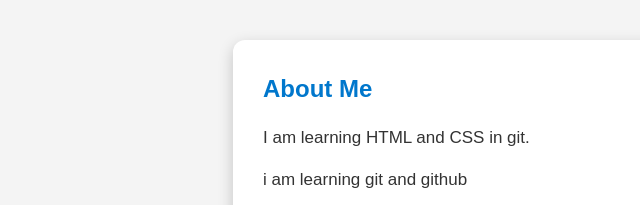
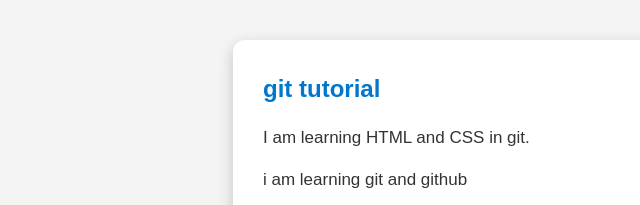
Before and after one commit to Palak913/demo-repo, a plain HTML site: page index.html in a window 1280 px wide. Shown: the part 176-381 px from the top of the page, 57-697 px from the left. Drawn offline with Linux system fonts and the light colour scheme.

Commit message:
changed h2

```diff
--- a/index.html
+++ b/index.html
@@ -14,7 +14,7 @@
     </header>
 
     <section class="card">
-        <h2>About Me</h2>
+        <h2>git tutorial</h2>
         <p>
             I am learning HTML and CSS in git.
         </p>
```
